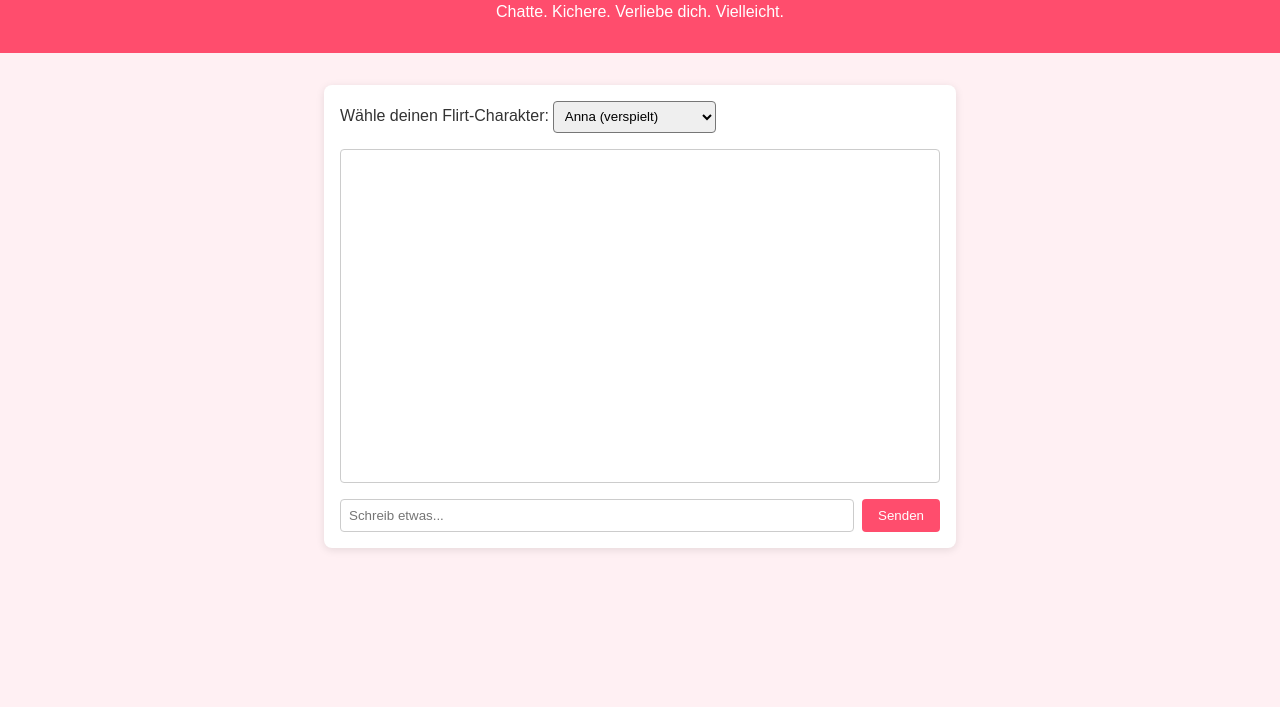
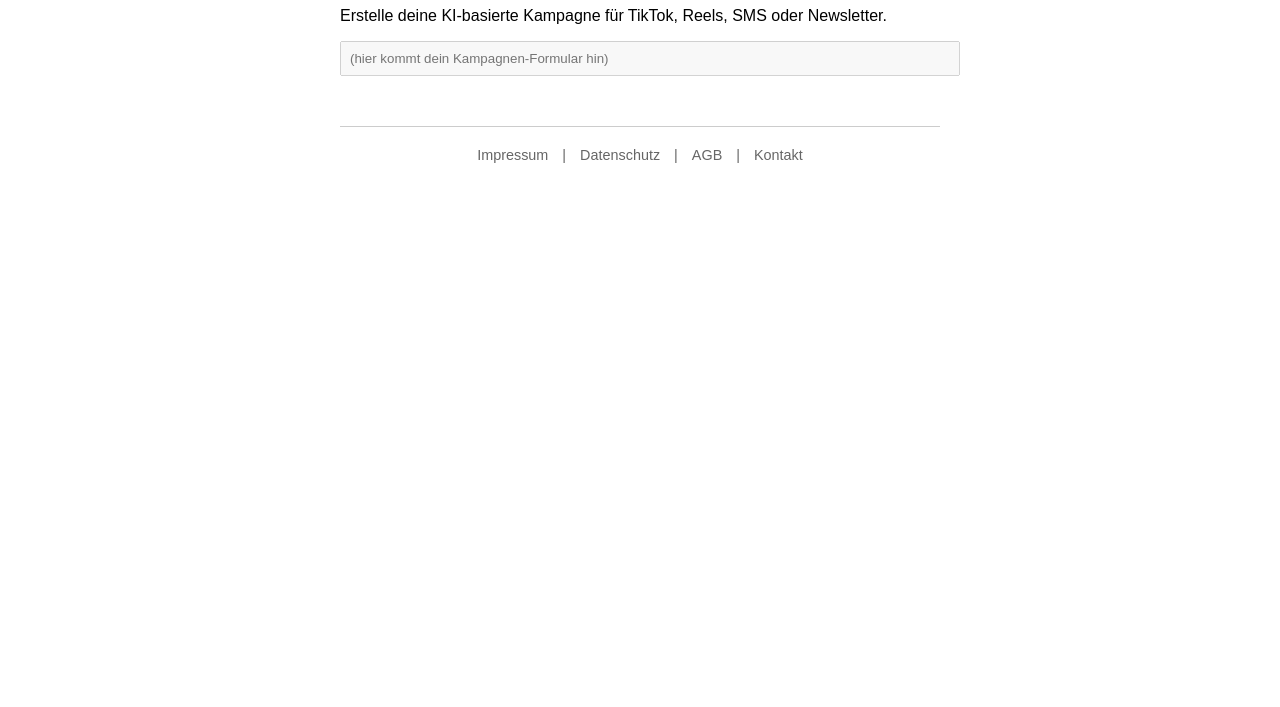
Before and after one commit to HEALDigital12/flirtly-webchat, a plain HTML site: page index.html in a window 1280 px wide. Shown: the part 93-800 px from the top of the page. Drawn offline with Linux system fonts and the light colour scheme.

Commit message:
Add files via upload

```diff
--- a/index.html
+++ b/index.html
@@ -2,33 +2,56 @@
 <html lang="de">
 <head>
   <meta charset="UTF-8" />
-  <title>Flirtly Webchat</title>
-  <link rel="stylesheet" href="style.css" />
+  <meta name="viewport" content="width=device-width, initial-scale=1.0"/>
+  <title>Flirtly.Marketer</title>
+  <style>
+    body {
+      font-family: Arial, sans-serif;
+      padding: 20px;
+      margin: 0 auto;
+      max-width: 600px;
+    }
+    input, textarea, select, button {
+      width: 100%;
+      margin-bottom: 10px;
+      padding: 8px;
+    }
+    button {
+      background-color: crimson;
+      color: white;
+      border: none;
+      cursor: pointer;
+    }
+    footer {
+      text-align: center;
+      font-size: 0.9em;
+      margin-top: 40px;
+      padding: 20px 10px;
+      border-top: 1px solid #ccc;
+      color: #666;
+    }
+    footer a {
+      margin: 0 10px;
+      color: #666;
+      text-decoration: none;
+    }
+  </style>
 </head>
 <body>
-  <header>
-    <h1>Flirtly</h1>
-    <p>Chatte. Kichere. Verliebe dich. Vielleicht.</p>
-  </header>
+  <h1>Flirtly.Marketer</h1>
+  <p>Erstelle deine KI-basierte Kampagne für TikTok, Reels, SMS oder Newsletter.</p>
 
-  <div class="chat-container">
-    <label for="character">Wähle deinen Flirt-Charakter:</label>
-    <select id="character">
-      <option value="Anna">Anna (verspielt)</option>
-      <option value="Lukas">Lukas (romantisch)</option>
-      <option value="Mila">Mila (frech)</option>
-      <option value="Jonas">Jonas (nordisch-cool)</option>
-      <option value="Lina">Lina (fantasievoll)</option>
-    </select>
+  <!-- Formular (gekürzt für Übersichtlichkeit) -->
+  <form>
+    <!-- Inhalte hier... -->
+    <input placeholder="(hier kommt dein Kampagnen-Formular hin)" disabled />
+  </form>
 
-    <div class="messages" id="chatBox"></div>
-
-    <div class="input-area">
-      <input type="text" id="userInput" placeholder="Schreib etwas..." />
-      <button onclick="sendMessage()">Senden</button>
-    </div>
-  </div>
-
-  <script src="script.js"></script>
+  <footer>
+    <a href="impressum.html">Impressum</a> |
+    <a href="datenschutz.html">Datenschutz</a> |
+    <a href="agb.html">AGB</a> |
+    <a href="kontakt.html">Kontakt</a>
+  </footer>
 </body>
 </html>
```
Also changed, not shown: agb.html (added, +15 -0 lines), datenschutz.html (added, +16 -0 lines), impressum.html (added, +17 -0 lines), kontakt.html (added, +9 -0 lines).
